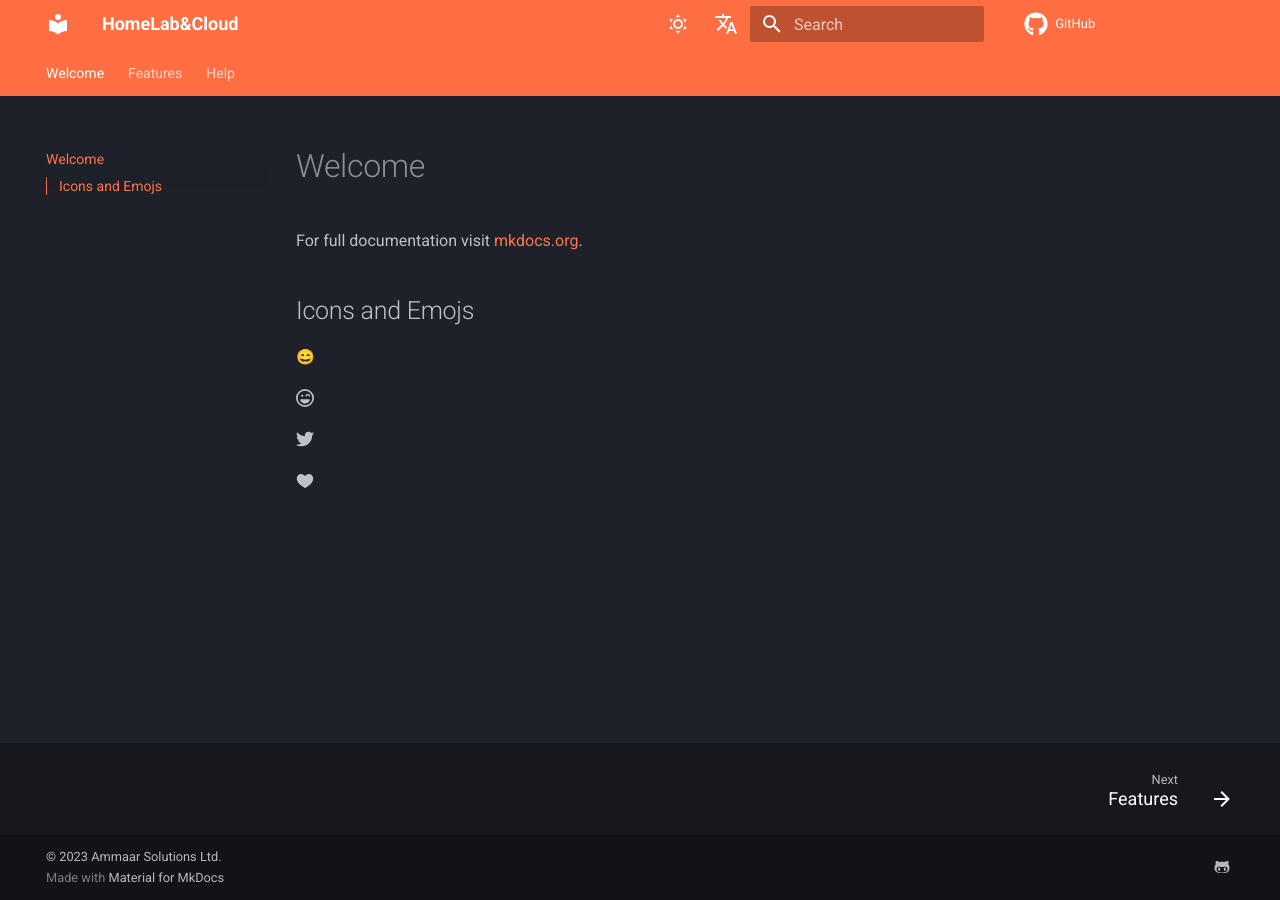
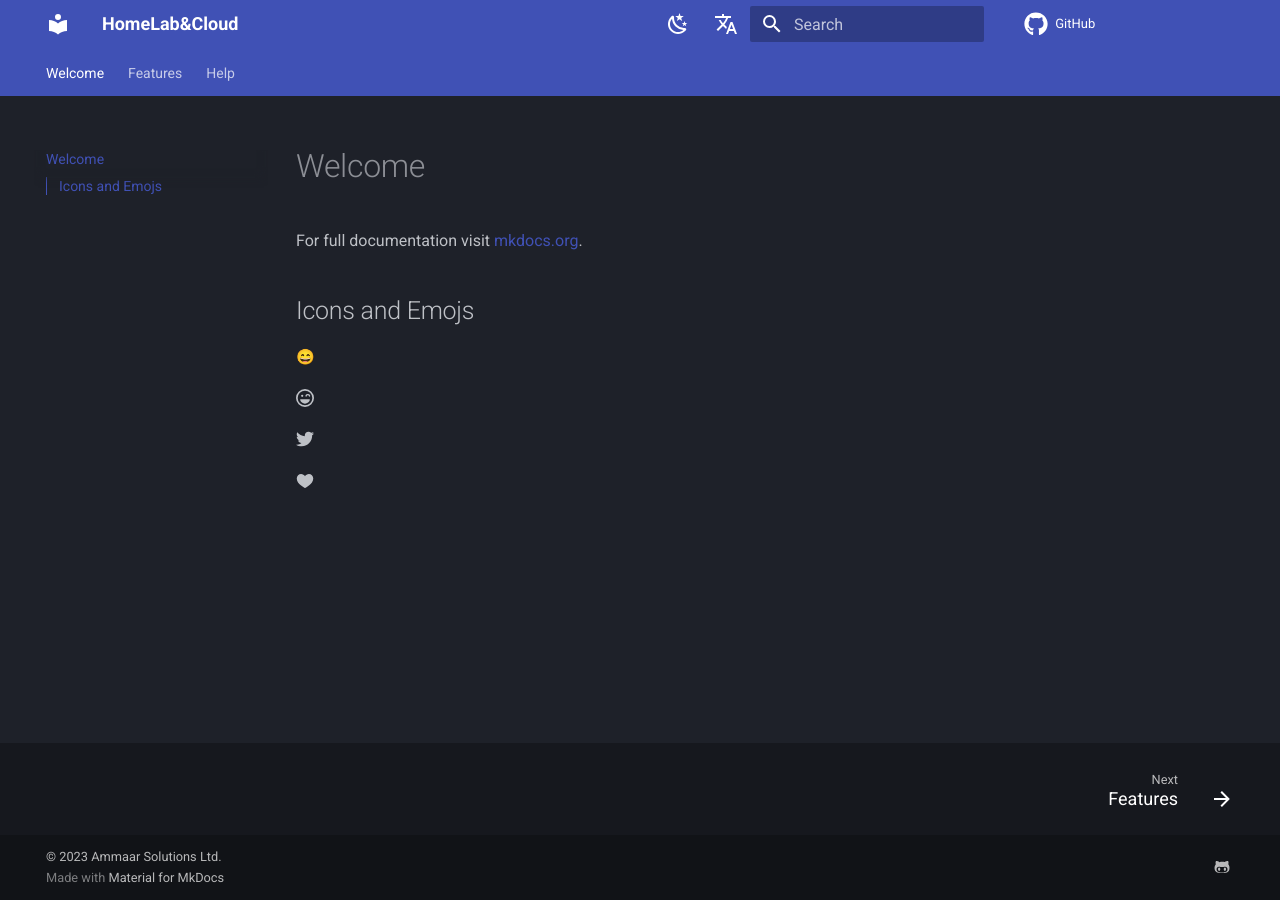
Before and after one commit to Ammaar-e/mkdocs, an MkDocs documentation site: the page built from docs/index.md, in a window 1280 px wide. Built offline with MkDocs 1.6.1 and Material for MkDocs 9.7.7, drawn with Linux system fonts in a browser that asks for light colours; emoji names are drawn with the system emoji font; comment, search, counter and statistics services are not loaded.

Commit message:
Changed Buttons for Themes and Colors to company Standards

```diff
--- a/mkdocs.yml
+++ b/mkdocs.yml
@@ -34,16 +34,16 @@ theme:
   palette:
     - scheme: slate
       toggle:
+        icon: material/weather-night
+        name: Switch to light mode
+      primary: deep orage
+      accent: blue
+    - scheme: default
+      toggle:
         icon: material/weather-sunny
         name: Switch to dark mode
-      primary: deep orange
+      primary: blue
       accent: deep orange
-    - scheme: slate
-      toggle:
-        icon: material/weather-night
-        name: Switch to light mode
-      primary: teal
-      accent: purple
 
 extra:
   alternate:
```
